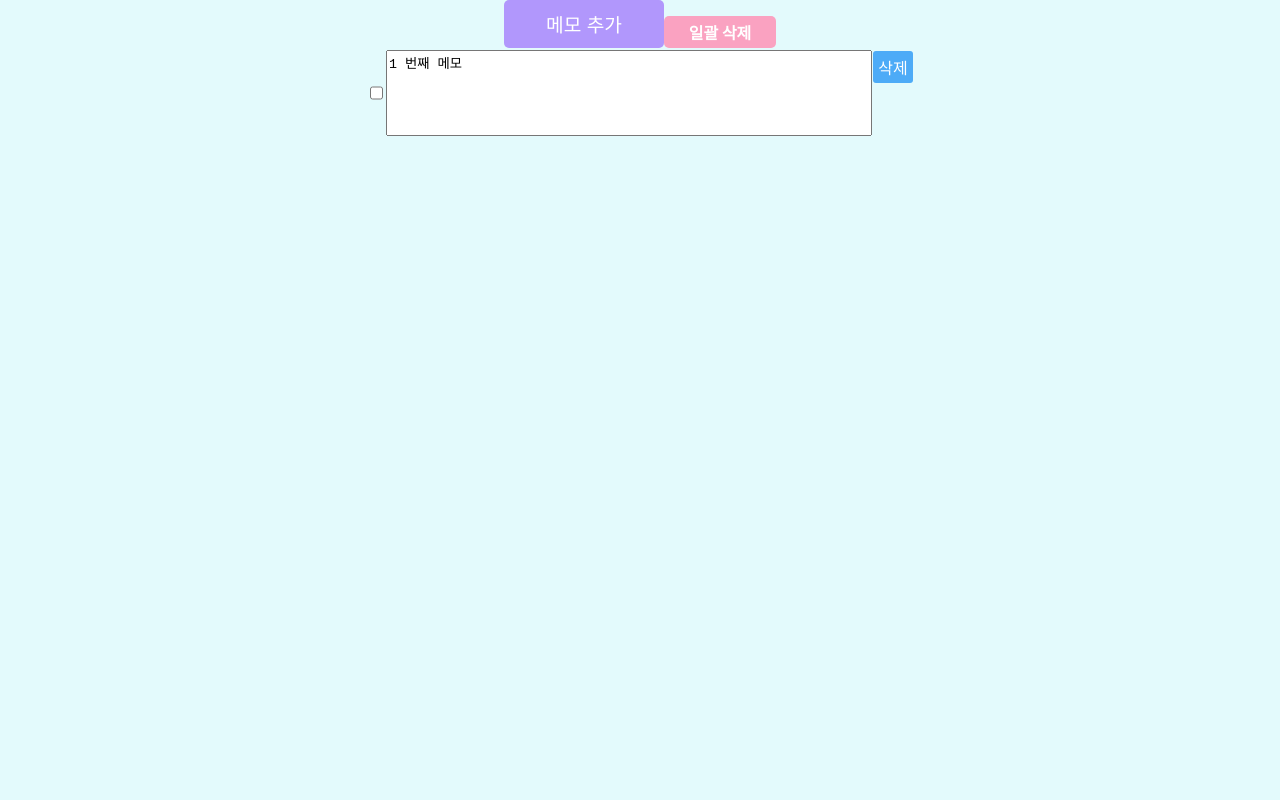
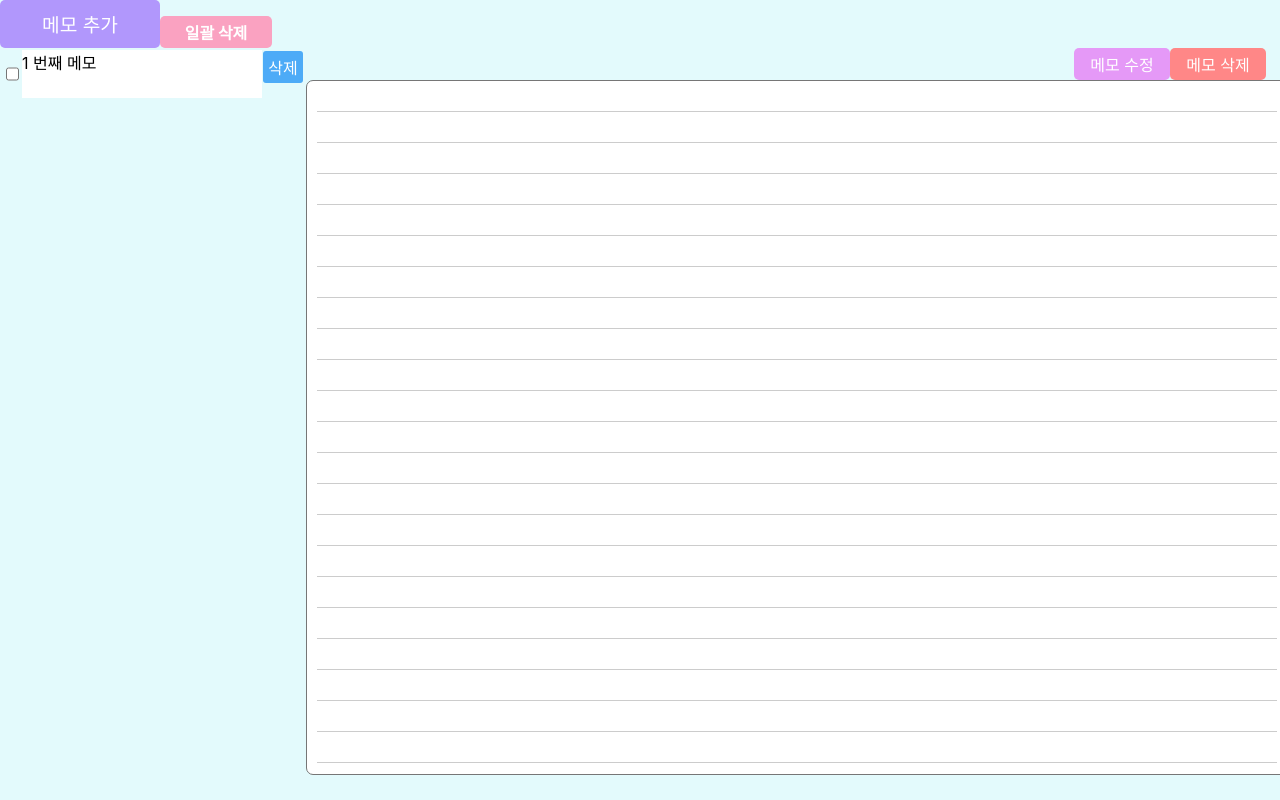
Before and after one commit to floating-points/notes-app, a React (Create React App) app: page / in a window 1280 px wide. Built offline with nearby package versions, Linux system fonts and the light colour scheme.

Commit message:
css 수정 중. note 요소들 너비/높이 조정중

```diff
--- a/src/App.css
+++ b/src/App.css
@@ -1,3 +1,13 @@
+html, body{
+  width:100%;
+  height:100%;
+}
+
+#root{
+  width:100%;
+  height:100%;
+}
+
 body{
   background: #e3fafc;
 }
@@ -6,10 +16,12 @@ body{
 .notes-app{
   display:flex;
   flex-direction: column;
-  align-items: center;
+  align-items: baseline;
+  width:100%;
+  height:100%;
 }
 
-.buttons{
+.list-buttons{
   display: flex;
   flex-direction: row;
   align-items: flex-end;
@@ -49,3 +61,62 @@ body{
 .checked-remove-button:hover{
   background: #f06595;
 }
+
+.note-contents{
+  display: flex;
+  flex-direction: row;
+  width:100%;
+  height:100%;
+}
+
+.note-edit-area{
+  width:75%;
+  height:100%;
+}
+
+.note-buttons{
+  display: flex;
+  flex-direction: row;
+  justify-content: flex-end;
+}
+
+.note-edit-button{
+  display: flex;
+  width: 6rem;
+  height:2rem;
+  border-radius: 5px;
+  background:#e599f7;
+  align-items: center;
+  justify-content: center;
+  color:white;
+}
+
+.note-remove-button{
+  display:flex;
+  width: 6rem;
+  height:2rem;
+  border-radius: 5px;
+  background:#ff8787;
+  align-items: center;
+  justify-content: center;
+  color:white;
+}
+
+.note-text-area{
+  width:100%;
+  height:90%;
+  border-radius: 7px;
+  font-size:12pt;
+  background-attachment: local;
+  background-image:
+    linear-gradient(to right, white 10px, transparent 10px),
+    linear-gradient(to left, white 10px, transparent 10px),
+    repeating-linear-gradient(white, white 30px, #ccc 30px, #ccc 31px, white 31px);
+  line-height: 31px;
+  padding: 8px 10px;
+  resize:none;
+}
+
+.temp{
+  background: #faa2c1;
+}
--- a/src/App.js
+++ b/src/App.js
@@ -49,11 +49,20 @@ class App extends React.Component {
 
         return (
             <div className="notes-app">
-                <div className="buttons">
+                <div className="list-buttons">
                     <div className="create-button" onClick={this.noteCreate}>메모 추가</div>
                     <div className="checked-remove-button" onClick={this.checkedNoteRemove}>일괄 삭제</div>
                 </div>
-                <NoteList data={information} noteRemove={this.noteRemove}/>
+                <div className="note-contents">
+                    <NoteList data={information} noteRemove={this.noteRemove}/>
+                    <div className="note-edit-area">
+                        <div className="note-buttons">
+                            <div className="note-edit-button">메모 수정</div>
+                            <div className="note-remove-button">메모 삭제</div>
+                        </div>
+                        <textarea className="note-text-area"/>
+                    </div>
+                </div>
             </div>
         );
     }
--- a/src/components/Note/Note.css
+++ b/src/components/Note/Note.css
@@ -22,13 +22,8 @@
     color:white;
 }
 
-.note-text{
-    width:30rem;
-    height:5rem;
-    resize:none;
+.note-focus-button{
+    width:15rem;
+    height:3rem;
+    background: white;
 }
-
-.note-text:focus{
-    background: #fff9db;
-    border:1px solid black;
-}
--- a/src/components/Note/index.js
+++ b/src/components/Note/index.js
@@ -1,7 +1,7 @@
 import React from 'react'
 import './Note.css'
 
-class Note extends React.Component{
+class NoteButton extends React.Component{
 
     handleRemove=()=>{
         const {noteInfo, noteRemove}=this.props;
@@ -19,7 +19,7 @@ class Note extends React.Component{
         return (
             <div className="note-item">
                 <input type="checkbox" onChange={this.handleCheck}/>
-                <textarea className="note-text" defaultValue={noteInfo.text}/>
+                <div className="note-focus-button">{noteInfo.text}</div>
                 <div className="remove-button" onClick={this.handleRemove}>삭제</div>
             </div>
         )
@@ -32,7 +32,7 @@ class NoteList extends React.Component{
     render(){
         const {data, noteRemove}=this.props;
         const list=data.map(
-            info=>(<Note
+            info=>(<NoteButton
                 noteInfo={info}
                 noteRemove={noteRemove}
                 key={info.id}
```
